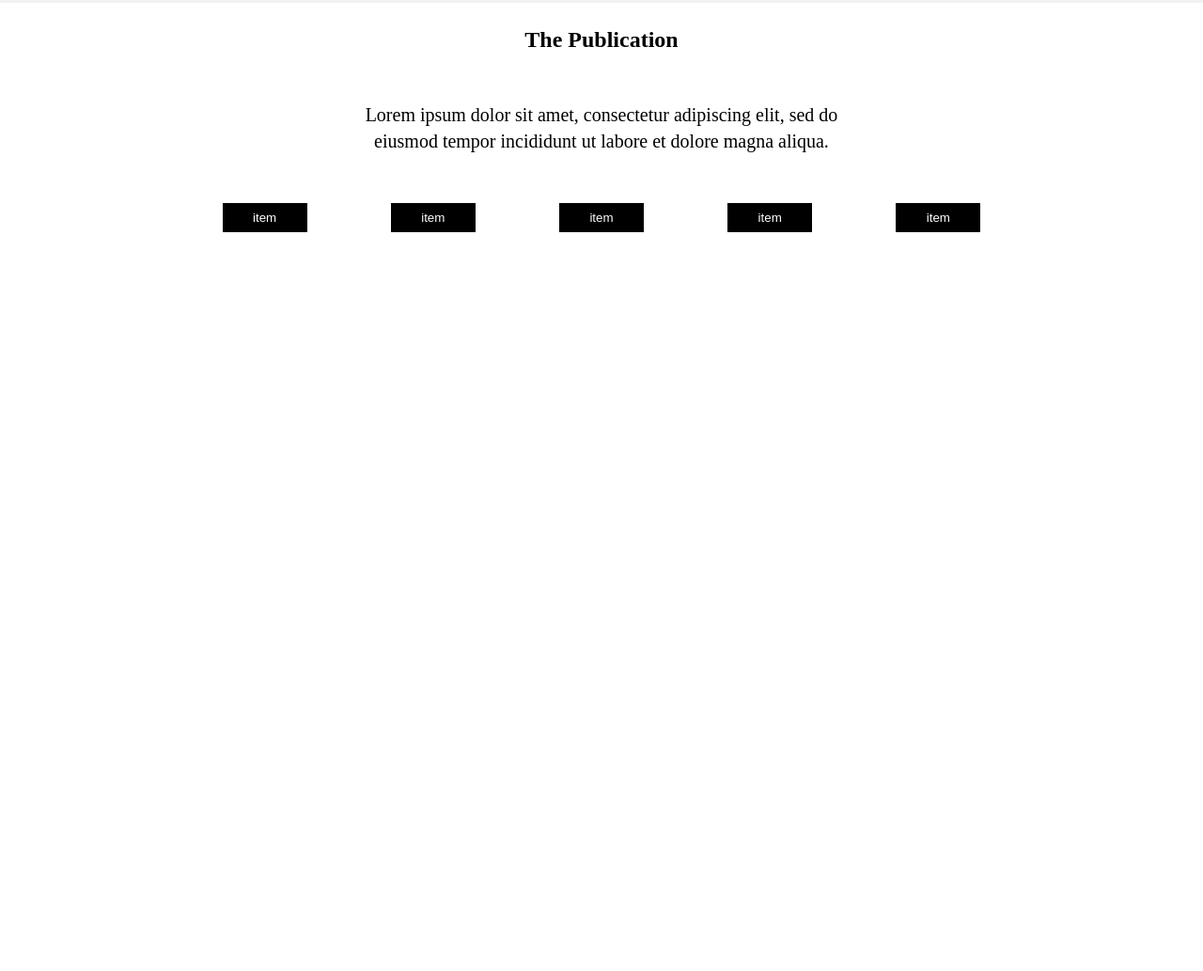
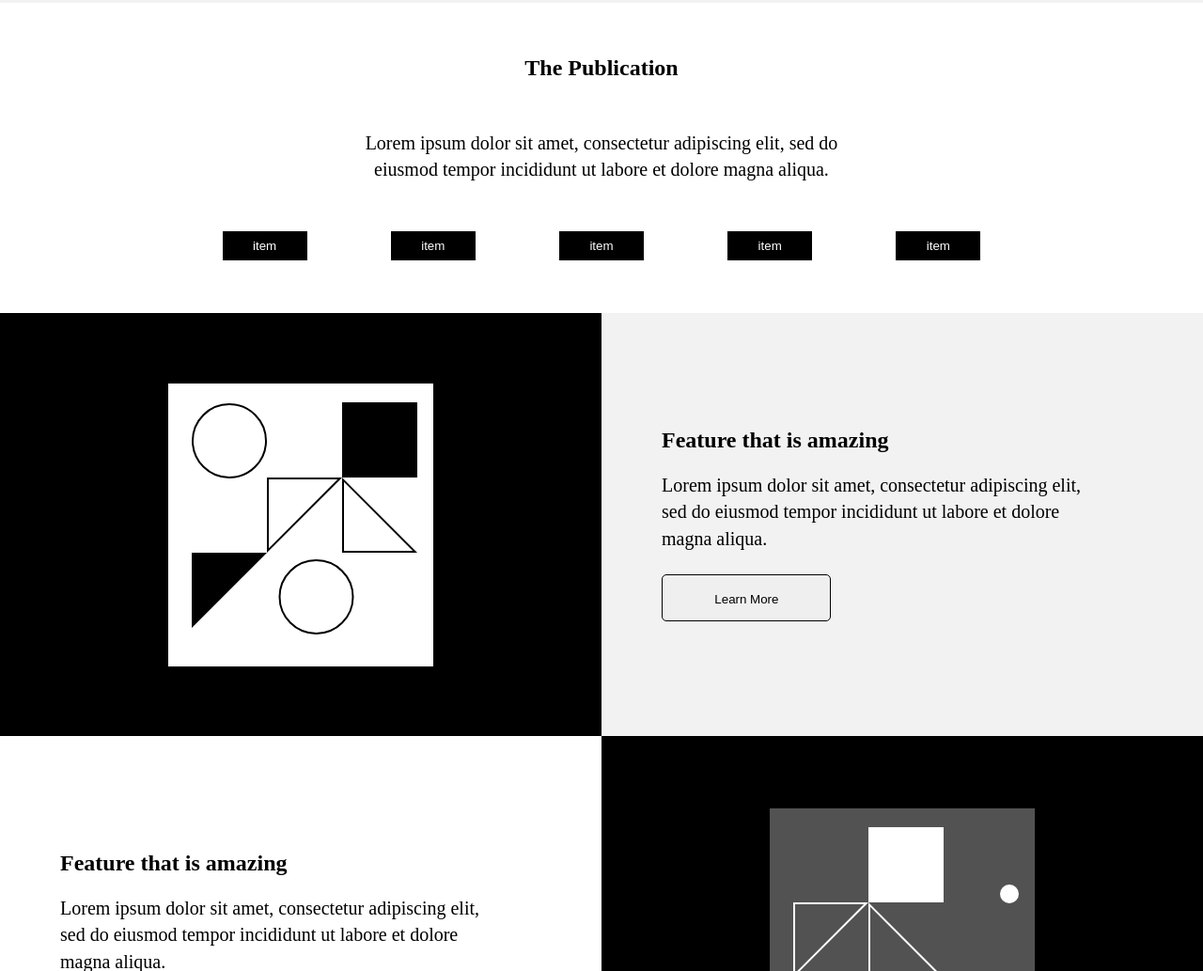
Before and after one commit to isfiaya/testFrontend, a plain HTML site: page index.html in a window 1280 px wide. Shown: the part 797-1830 px from the top of the page at 94% size. Before the commit the page ends 1100 px from the top, so only its background shows below. Drawn offline with Linux system fonts and the light colour scheme.

Commit message:
add:feature

```diff
--- a/index.html
+++ b/index.html
@@ -51,6 +51,32 @@
       </div>
     </section>
 
+    <section class="feature">
+      <div class="feature-1">
+
+        <div class="feature-1-img"> <img src="./assets/Group-2.svg" alt="feature1"></div>
+      </div>
+      <div class="feature-2">
+        <div class="feature-2-content">
+          <h4>Feature that is amazing</h4>
+          <h5>Lorem ipsum dolor sit amet, consectetur adipiscing elit, sed do eiusmod tempor incididunt ut labore et
+            dolore magna aliqua.</h5>
+          <button>Learn More</button>
+        </div>
+      </div>
+      <div class="feature-3">
+        <div class="feature-3-content">
+          <h4>Feature that is amazing</h4>
+          <h5>Lorem ipsum dolor sit amet, consectetur adipiscing elit, sed do eiusmod tempor incididunt ut labore et
+            dolore magna aliqua.</h5>
+          <button class="feature-3-btn">Learn More</button>
+        </div>
+      </div>
+      <div class="feature-4">
+        <div class="feature-1-img feature-4-img"> <img src="./assets/Group-2.2.svg" alt="feature1"></div>
+      </div>
+    </section>
+
   </div>
 
 </body>
--- /dev/null
+++ b/style/04-components/_publication.scss
@@ -0,0 +1,43 @@
+.publication {
+  height: 300px;
+}
+.publication-wrapper {
+  display: flex;
+  flex-direction: column;
+  justify-content: space-around;
+  align-items: center;
+  width: 70%;
+  height: 90%;
+  margin: auto;
+  margin-top: 30px;
+  // margin: 50px auto;
+  h4 {
+    font-size: 24px;
+    font-weight: bold;
+    // margin-bottom: 30px;
+  }
+  h5 {
+    font-size: 20px;
+    line-height: 1.41;
+    width: 60%;
+    text-align: center;
+    font-weight: normal;
+  }
+}
+.publication-boxes {
+  display: flex;
+  width: 100%;
+  justify-content: space-around;
+  align-items: center;
+  button {
+    width: 90px;
+    // padding: 12px 24px 12px 24px;
+    padding-top: 8px;
+    padding-bottom: 8px;
+    border: none;
+    background-color: #000000;
+    color: white;
+    outline: none;
+    cursor: pointer;
+  }
+}
--- a/style/style.scss
+++ b/style/style.scss
@@ -1,46 +1,77 @@
 @import "./02-generic/generic";
 @import "./04-components/nav";
 @import "./04-components/header";
+@import "./04-components/publication";
 
-.publication {
-  height: 300px;
+.feature {
+  display: grid;
+  grid-template-columns: repeat(2, 1fr);
+  height: 500px;
+  .feature-1 {
+    background-color: black;
+    height: 450px;
+    display: flex;
+    justify-content: center;
+    align-items: center;
+  }
+  .feature-2 {
+    background-color: #f2f2f2;
+    height: 450px;
+    display: flex;
+    // justify-content: center;
+    align-items: center;
+  }
+  .feature-3 {
+    background-color: #fff;
+    height: 450px;
+    display: flex;
+    align-items: center;
+  }
+  .feature-4 {
+    background-color: black;
+    height: 450px;
+    display: flex;
+    justify-content: center;
+    align-items: center;
+  }
 }
-.publication-wrapper {
+.feature-1-img {
+  background-color: #fff;
+  padding: 20px 17px 25px 25px;
+  padding-bottom: 30px;
+}
+.feature-2-content,
+.feature-3-content {
+  margin-left: 10%;
+  height: auto;
+  width: 70%;
   display: flex;
   flex-direction: column;
   justify-content: space-around;
-  align-items: center;
-  width: 70%;
-  height: 90%;
-  margin: auto;
-  // margin: 50px auto;
   h4 {
     font-size: 24px;
     font-weight: bold;
-    // margin-bottom: 30px;
   }
   h5 {
+    line-height: 1.41;
+    margin-top: 20px;
     font-size: 20px;
-    line-height: 1.41;
-    width: 60%;
-    text-align: center;
     font-weight: normal;
   }
-}
-.publication-boxes {
-  display: flex;
-  width: 100%;
-  justify-content: space-around;
-  align-items: center;
   button {
-    width: 90px;
-    // padding: 12px 24px 12px 24px;
-    padding-top: 8px;
-    padding-bottom: 8px;
-    border: none;
-    background-color: #000000;
-    color: white;
-    outline: none;
+    width: 180px;
+    height: 50px;
+    margin: 24px 257.8px 0 0;
+    padding: 18px 16.2px 17px 17px;
+    border-radius: 5px;
+    border: solid 1px #000000;
     cursor: pointer;
   }
 }
+.feature-3-btn {
+  background-color: #fff;
+}
+.feature-4-img {
+  background-color: #525252;
+  padding: 20px 17px 25px 25px;
+}
```
Also changed, not shown: assets/Group-2.2.svg (added), assets/Group-2.svg (added), style/style.css, 1 other file.
